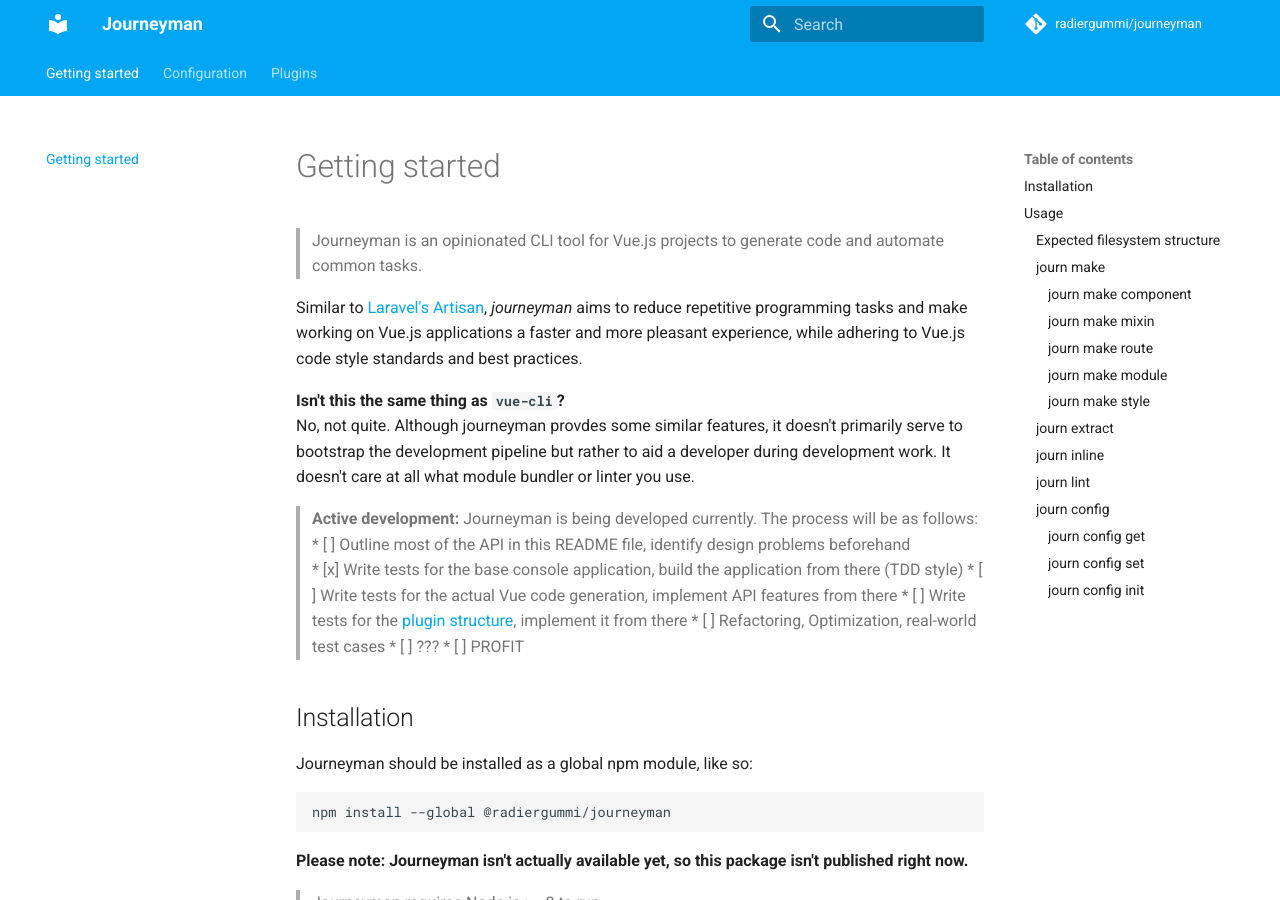
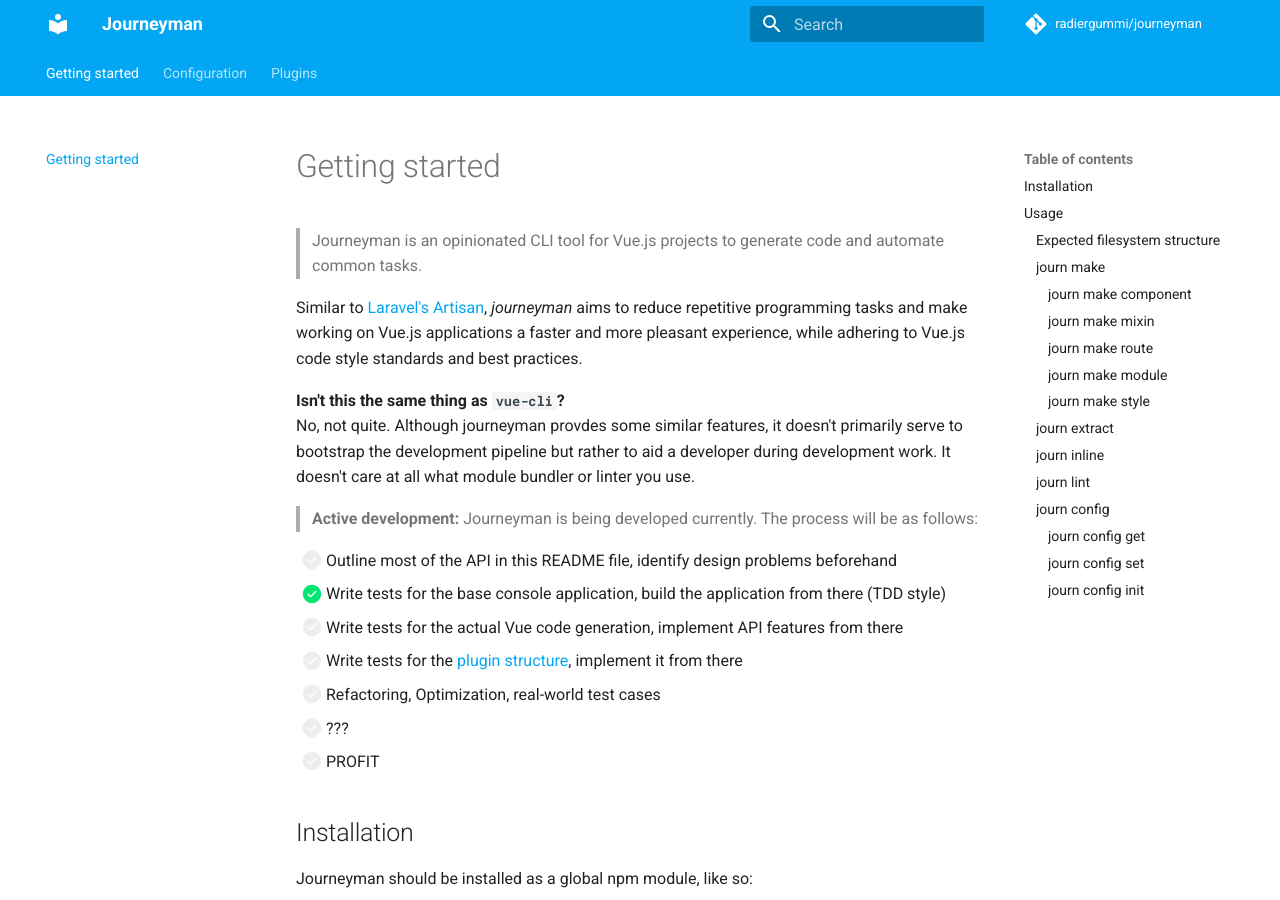
Before and after one commit to Radiergummi/journeyman, an MkDocs documentation site: the page built from docs/index.md, in a window 1280 px wide and 900 px high. Built offline with MkDocs 1.6.1 and Material for MkDocs 9.7.7, drawn with Linux system fonts in a browser that asks for light colours; comment, search, counter and statistics services are not loaded.

```diff
--- a/docs/index.md
+++ b/docs/index.md
@@ -7,13 +7,14 @@ Similar to [Laravel's Artisan](https://laravel.com/docs/5.6/artisan), *journeyma
 No, not quite. Although journeyman provdes some similar features, it doesn't primarily serve to bootstrap the development pipeline but rather to aid a developer during development work. It doesn't care at all what module bundler or linter you use.
 
 > **Active development:** Journeyman is being developed currently. The process will be as follows:
-> * [ ] Outline most of the API in this README file, identify design problems beforehand
-> * [x] Write tests for the base console application, build the application from there (TDD style)
-> * [ ] Write tests for the actual Vue code generation, implement API features from there
-> * [ ] Write tests for the [plugin structure](./plugins), implement it from there
-> * [ ] Refactoring, Optimization, real-world test cases
-> * [ ] ???
-> * [ ] PROFIT
+
+* [ ] Outline most of the API in this README file, identify design problems beforehand
+* [x] Write tests for the base console application, build the application from there (TDD style)
+* [ ] Write tests for the actual Vue code generation, implement API features from there
+* [ ] Write tests for the [plugin structure](./plugins), implement it from there
+* [ ] Refactoring, Optimization, real-world test cases
+* [ ] ???
+* [ ] PROFIT
 
 ## Installation
 Journeyman should be installed as a global npm module, like so:
--- a/mkdocs.yml
+++ b/mkdocs.yml
@@ -33,6 +33,11 @@ markdown_extensions:
   - pymdownx.details
   - pymdownx.tasklist:
       custom_checkbox: true
+  - pymdownx.smartsymbols
+  - pymdownx.superfences
+  - pymdownx.emoji:
+      emoji_generator: !!python/name:pymdownx.emoji.to_svg
+  - pymdownx.inlinehilite
   - codehilite:
       guess_lang: true
   - toc:
--- a/package.json
+++ b/package.json
@@ -23,7 +23,7 @@
     },
     "scripts": {
         "test": "./node_modules/.bin/istanbul cover _mocha test/*.js -- --",
-        "docs:build": "./node_modules/.bin/documentation build lib/** --format html --output docs/api/ --theme docs/_theme --github; mkdocs build --clean --site-dir documentation",
+        "docs:build": "./node_modules/.bin/documentation build lib/** --format html --output docs/api/ --theme docs/_theme --github; mkdocs build --quiet --clean --site-dir documentation",
         "docs:html": "./node_modules/.bin/documentation build lib/** --format html --output docs/api/ --theme docs/_theme --github",
         "docs:md": "./node_modules/.bin/documentation build lib/** --format md --output docs/api.md --github",
         "docs:serve": "./node_modules/.bin/documentation serve",
```
Also changed, not shown: docs/_theme/index.js (+2 -7 lines).
